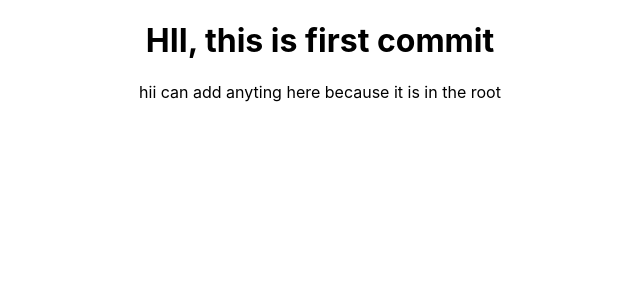
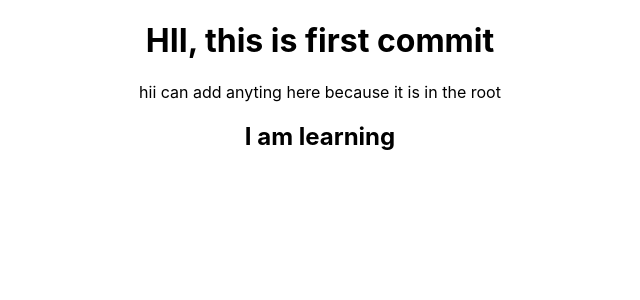
Before and after one commit to vickythakur0398/react-max-learn, a React (Create React App) app: page / in a window 1280 px wide. Shown: the top 300 px of the page, without its empty margins (320-960 px from the left). Built offline with nearby package versions, Linux system fonts and the light colour scheme.

Commit message:
adding the first component

```diff
--- a/src/App.js
+++ b/src/App.js
@@ -2,6 +2,8 @@
 //so this is our
 import React from 'react';
 import './App.css';
+import Person from './Person/Person';
+import person from './Person/Person';
 
 function App() {
   return (
@@ -13,7 +15,11 @@ function App() {
          HII, this is first commit
        </h1>
        <p>hii can add anyting here because it is in the root</p>
+       {/* so here the component which we have made vo deikgea  */}
+
+       <Person></Person>
     </div>
+    // now we are adding few more components in Person.js
      /* <h1>cant add anything here will show error can add only in the root element i.e div here</h1> */
 //we will se that how that code which we have commented works
 
--- /dev/null
+++ b/src/Person/Person.js
@@ -0,0 +1,13 @@
+import React from 'react';
+//as we know the code in jsx is running like this because of react so its must
+
+//this is a func in es 6 format
+const person = () => {
+    return  <h2>I am learning</h2>
+   //ab is person ka jaha bhi use karna h vaha kar
+
+
+};
+
+export default person;
+//after doing this we have to import the path in app.js to use this as a component
```
